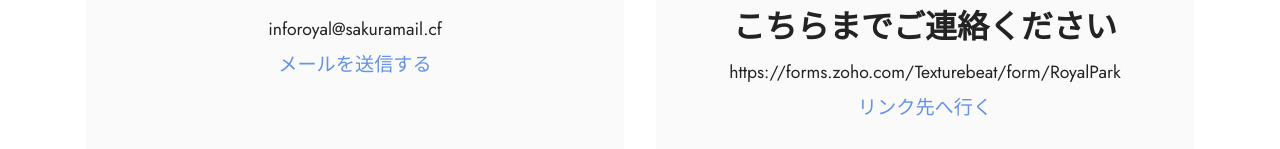
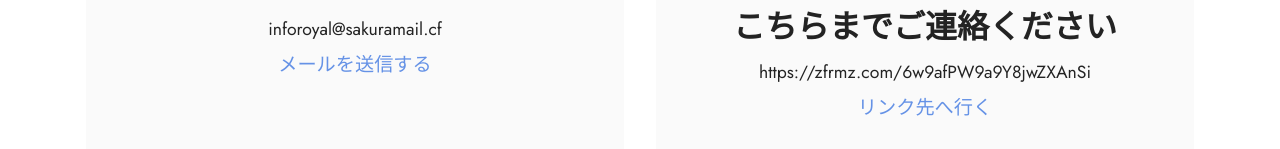
Before and after one commit to texturebeat/royalpark, a plain HTML site: page contact.html in a window 1280 px wide. Shown: the part 486-635 px from the top of the page. Drawn offline with Linux system fonts and the light colour scheme; files whose address does not match are found by name.

Commit message:
Update contact.html

```diff
--- a/contact.html
+++ b/contact.html
@@ -94,8 +94,8 @@
                             <span class="mbr-iconfont socicon-rss socicon"></span>
                         </div>
                         <h4 class="card-title mbr-fonts-style align-center mb-2 display-5"><strong>ホームページについては</strong><br><strong>こちらまでご連絡ください</strong></h4>
-                        <p class="mbr-text mbr-fonts-style mb-2 display-4">https://forms.zoho.com/Texturebeat/form/RoyalPark</p>
-                        <h5 class="link mbr-black mbr-fonts-style display-7"><a href="https://forms.zoho.com/Texturebeat/form/RoyalPark" class="text-primary">リンク先へ行く</a></h5>
+                        <p class="mbr-text mbr-fonts-style mb-2 display-4">https://zfrmz.com/6w9afPW9a9Y8jwZXAnSi</p>
+                        <h5 class="link mbr-black mbr-fonts-style display-7"><a href="https://zfrmz.com/6w9afPW9a9Y8jwZXAnSi" class="text-primary">リンク先へ行く</a></h5>
                     </div>
                 </div>
             </div>
```
